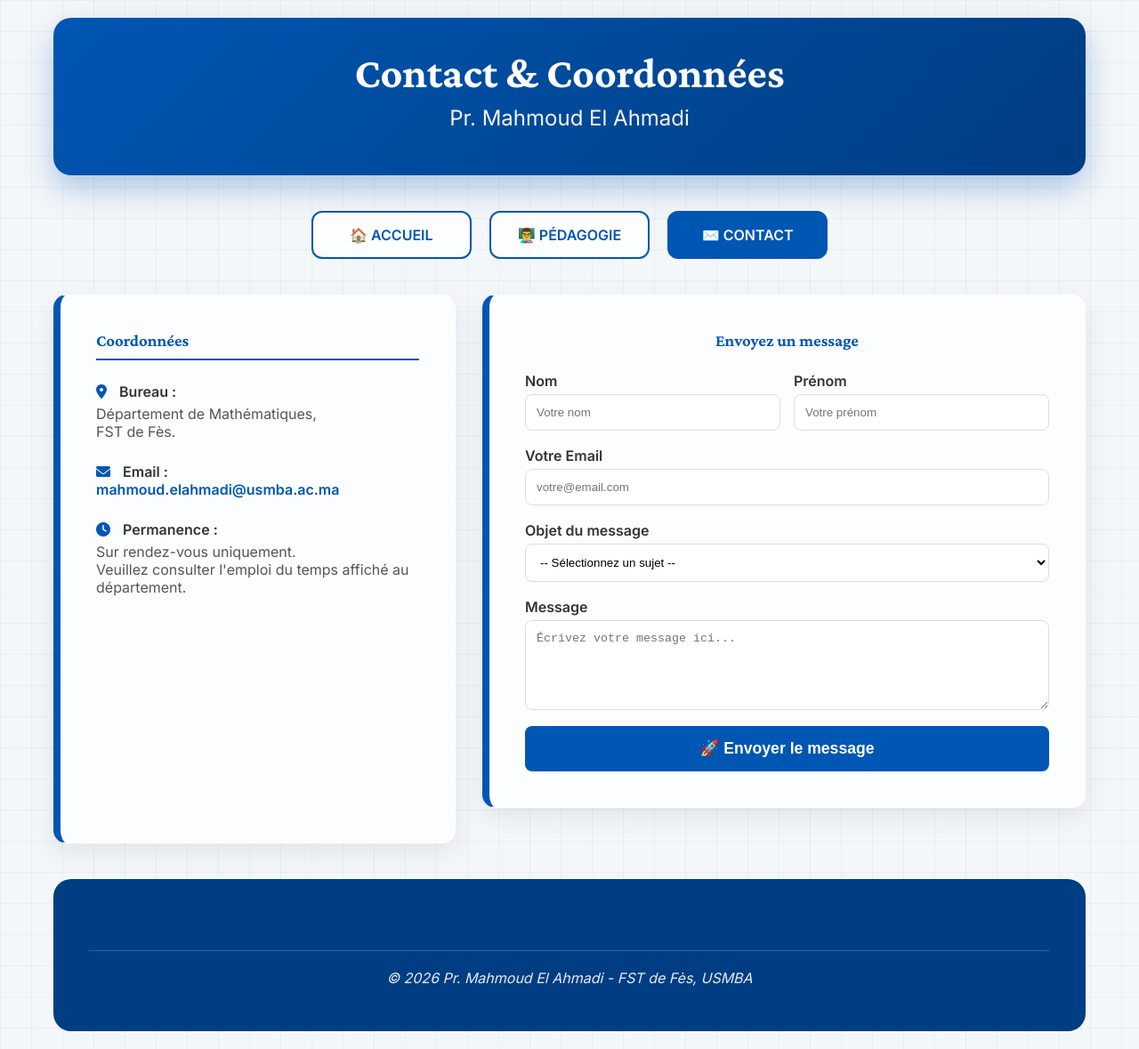
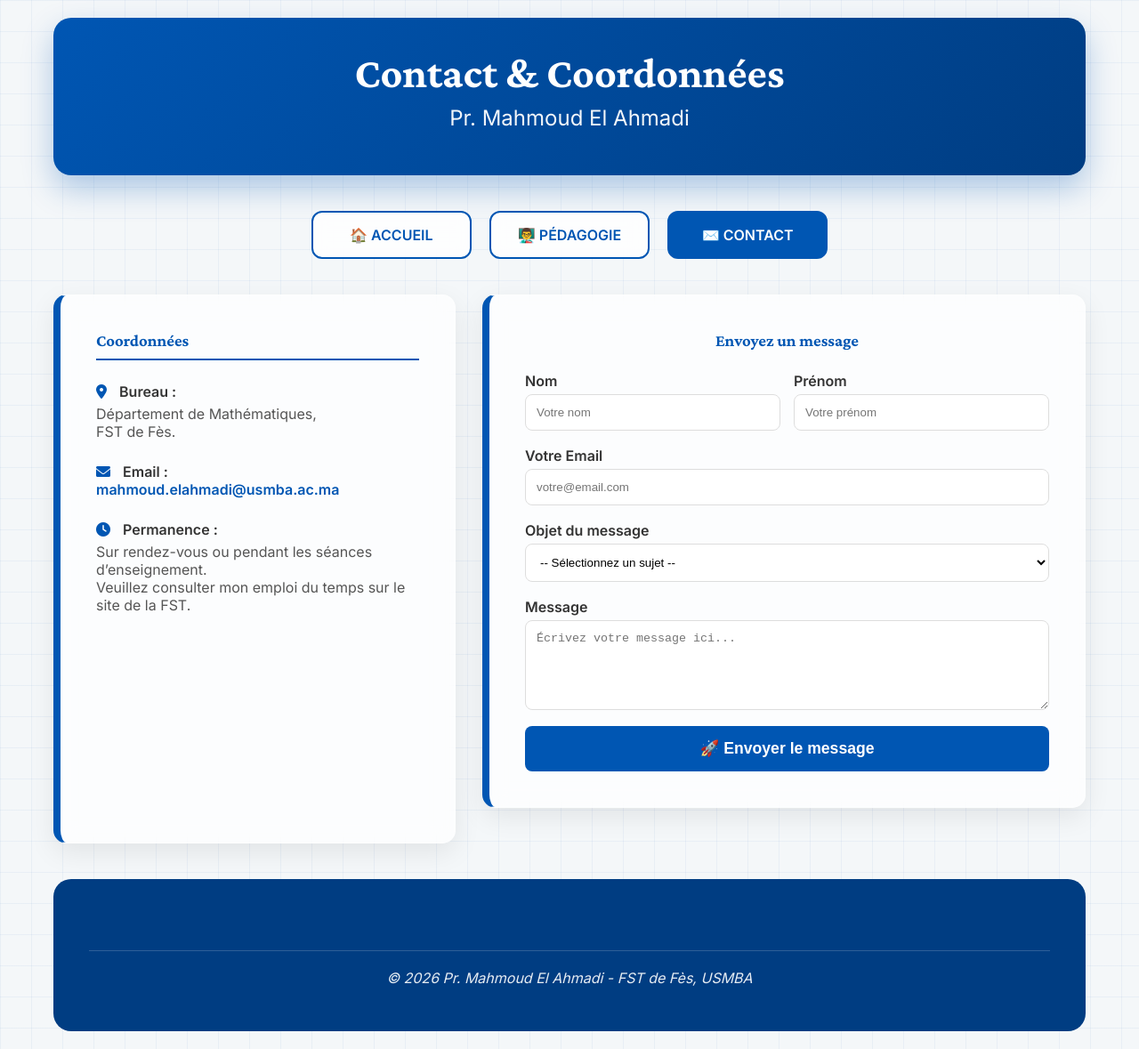
Before and after one commit to mahmoudmath/mahmoudmath.github.io, a Jekyll site: the page contact.html, which Jekyll copies as it is, in a window 1280 px wide. Shown: the whole page at 89% size. Built offline with Jekyll 4.4.1, drawn with Linux system fonts in a browser that asks for light colours.

Commit message:
Update contact.html

```diff
--- a/contact.html
+++ b/contact.html
@@ -45,7 +45,7 @@
 
                     <div style="margin-bottom: 25px;">
                         <p style="font-weight: bold; color: #333;"><i class="fas fa-clock" style="color:#0056b3; margin-right: 10px;"></i> Permanence :</p>
-                        <p style="color: #555; margin-top: 5px;">Sur rendez-vous uniquement.<br>Veuillez consulter l'emploi du temps affiché au département.</p>
+                        <p style="color: #555; margin-top: 5px;">Sur rendez-vous ou pendant les séances d’enseignement.<br>Veuillez consulter mon emploi du temps sur le site de la FST.</p>
                     </div>
                 </div>
             </aside>
```
